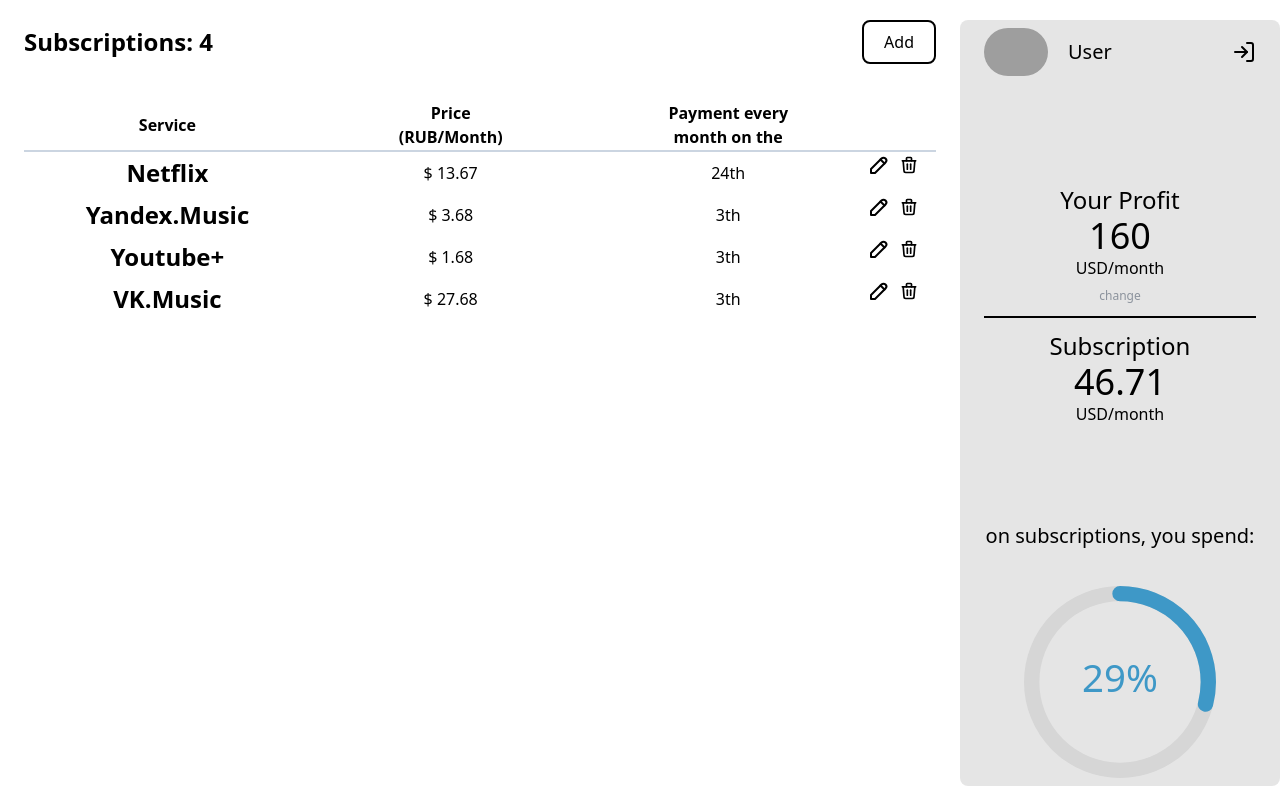
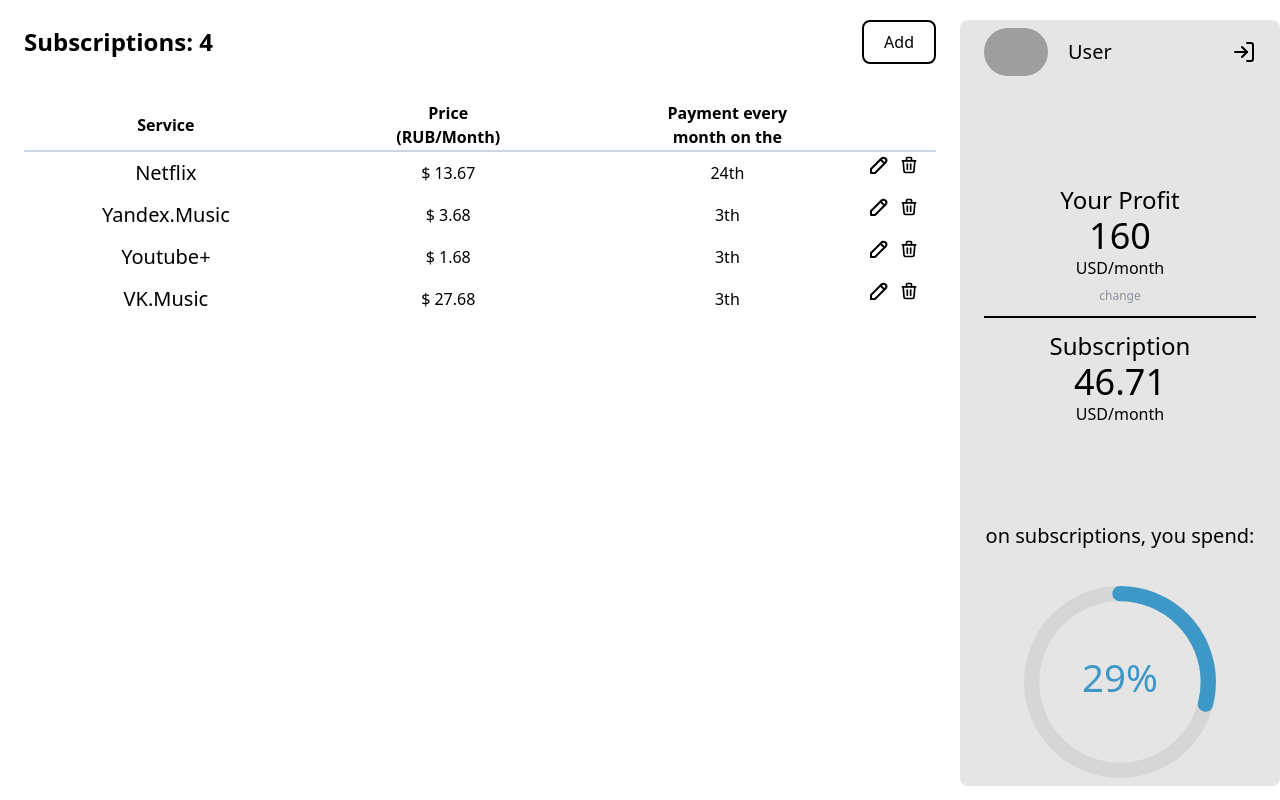
Before and after one commit to Aleksh56/Subscribe-manager, a React (Create React App) app: page / in a window 1280 px wide. Built offline with nearby package versions, Linux system fonts and the light colour scheme; grey boxes are pictures that could not be loaded; the HTML template or start-up script is replaced by a standard one.

Commit message:
v1.1 -> Some code optimization(move fome flex and font styles to styles.js component)

```diff
--- a/public/index.html
+++ b/public/index.html
@@ -11,7 +11,7 @@
     />
     <link rel="apple-touch-icon" href="%PUBLIC_URL%/logo192.png" />
     <link rel="manifest" href="%PUBLIC_URL%/manifest.json" />
-    <title>React App</title>
+    <title>Subscribe manager</title>
   </head>
   <body>
     <noscript>You need to enable JavaScript to run this app.</noscript>
--- a/src/components/dashboard/dashboard.jsx
+++ b/src/components/dashboard/dashboard.jsx
@@ -1,6 +1,7 @@
 import React, { useState } from 'react';
 import { CircularProgressbar } from 'react-circular-progressbar';
 import 'react-circular-progressbar/dist/styles.css';
+import styles from '../../style';
 import { subsAmountCounter } from '../../tools/Amount';
 
 const Dashboard = ({subs}) => {
@@ -21,23 +22,23 @@
     return(
         <>
             <div className='mb-24'>
-                <div className='flex items-center justify-center text-center flex-col py-3 border-b-2 border-black'>
+                <div className={`${styles.flexCenterCol} text-center py-3 border-b-2 border-black`}>
                     <p className='text-2xl'>Your Profit</p>
                     <div className=''>
-                        {!input && <p className='text-4xl font-medium'>{profit}</p>}
+                        {!input && <p className={`${styles.heading1}`}>{profit}</p>}
                         {input && <input type="number" className='border-2 border-black rounded-lg px-3 py-1 w-20 appearance-none' onChange={handleChange} value={profit}/>}
                     </div>
                     <p>USD/month</p>
                     <button className='mt-2 text-xs text-slate-700/50' onClick={() => setInput(!input)}>change</button>
                 </div>
-                <div className='flex items-center justify-center text-center flex-col mt-3'>
+                <div className={`${styles.flexCenterCol} text-center mt-3`}>
                     <p className='text-2xl'>Subscription</p>
-                    <p className='text-4xl font-medium'>{montly}</p>
+                    <p className={`${styles.heading1}`}>{montly}</p>
                     <p>USD/month</p>
                 </div>
             </div>
 
-            <div className='flex items-center justify-center flex-col'>
+            <div className={`${styles.flexCenterCol}`}>
                 <p className='text-xl mb-9'>on subscriptions, you spend:</p>
                 <div className='w-48'>
                     <CircularProgressbar value={percentage} text={`${percentage}%` } />
--- a/src/components/header.jsx
+++ b/src/components/header.jsx
@@ -1,4 +1,5 @@
 import React, {useState} from 'react';
+import styles from '../style';
 
 const Header = ({length, onAdd}) => {
     const [click, setClick] = useState(false);
@@ -19,15 +20,15 @@
     };
 
     return (
-        <div className='flex items-center justify-between mb-9'>
-            <p className='text-2xl font-semibold'>Subscriptions: {length}</p>
+        <div className={`mb-9 ${styles.flexNav}`}>
+            <p className={`${styles.heading2}`}>Subscriptions: {length}</p>
             <button onClick={() => setClick(!click)} className="transition-colors duration-300 font-medium px-5 py-2 border-2 border-black rounded-lg hover:bg-amber-300">Add</button>
 
-            {click && <div className='h-full w-full bg-black/40 fixed top-0 left-0 flex items-center justify-center transition-all duration-150' onClick={() => setClick(!click)}>
-                    <div className='p-48 rounded-lg h-max bg-white flex flex-col items-center justify-start w-2/5' onClick={e => e.stopPropagation()}>
+            {click && <div className={`${styles.flexCenter} h-full w-full bg-black/40 fixed top-0 left-0 transition-all duration-150`} onClick={() => setClick(!click)}>
+                    <div className={`${styles.flexStartCol} p-48 rounded-lg h-max bg-white w-2/5`} onClick={e => e.stopPropagation()}>
                         <button className='relative text-3xl -top-44 -right-80' onClick={() => setClick(!click)}>X</button>
                         <p className='mb-20'>Add new subscription !</p>
-                        <form className='flex items-center justify-between'>
+                        <form className={`${styles.flexNav}`}>
                             <input type="text" name='title' id='title' onChange={handleTitleChange} className='border-2 border-black rounded-lg px-3 py-1 mx-2' placeholder='Title...'/>
                             <input type="number" name='cost' id='cost' onChange={handleCostChange} step={0.01} className='border-2 border-black rounded-lg px-3 py-1 mx-2' placeholder='Cost/month' />
                             <input type="number" name='date' id='date' onChange={handleDateChange} className='border-2 border-black rounded-lg px-3 py-1 mx-2' placeholder='Date of payment' />
--- a/src/components/leftSide.jsx
+++ b/src/components/leftSide.jsx
@@ -1,4 +1,5 @@
 import React, { useState } from 'react';
+import styles from '../style';
 import Header from './header';
 import SubscribeCard from './subscribeCard';
 
@@ -54,7 +55,7 @@
                     <tr>
                         <td></td>
                         <td>
-                            <span className='text-2xl font-semibold text-red-600'>У вас еще нет ни одной подписки !</span>
+                            <span className={`${styles.defaultHeading2} text-red-600`}>У вас еще нет ни одной подписки !</span>
                         </td>
                         <td></td>
                     </tr>
--- a/src/components/rightSide.jsx
+++ b/src/components/rightSide.jsx
@@ -1,14 +1,15 @@
 import React from 'react';
+import styles from '../style';
 import Dashboard from './dashboard/dashboard';
 import ExitButton from './exit-button/exitButton';
 
 const RightSide = ({subs}) => {
     return (
         <div className='float-right w-1/4 px-6 bg-black/10 py-2 rounded-lg'>
-            <div className='flex items-center justify-between mb-24'>
-                <div className='flex items-center'>
+            <div className={`${styles.flexNav} mb-24`}>
+                <div className={`${styles.flexCenter}`}>
                     <img src="https://e7.pngegg.com/pngimages/165/652/png-clipart-businessperson-computer-icons-avatar-avatar-heroes-public-relations.png" alt="" className='rounded-full w-16' />
-                    <p className='ml-5 text-xl font-medium'>User</p>
+                    <p className={`${styles.heading3} ml-5`}>User</p>
                 </div>
                 <ExitButton />
             </div>
--- a/src/components/subscribeCard.jsx
+++ b/src/components/subscribeCard.jsx
@@ -1,15 +1,16 @@
 import React from 'react';
 import ChangeButton from './change-button/changeButton'
 import DeleteButton from './del-button/DeleteButton';
+import styles from '../style';
 
 const SubscribeCard = ({title, cost, date, color, id, deleteSub, onChangeSub}) => {
 
     return(
         <tr className='leading-10'>
-            <td className={`text-2xl font-semibold text-black-600`}>{title}</td>
+            <td className={`${styles.heading3}`}>{title}</td>
             <td>$ {cost}</td>
             <td>{date}th</td>
-            <td className='flex items-center'>
+            <td className={`${styles.flexCenter}`}>
                 <ChangeButton onChangeSubs = {() => onChangeSub(id)}  />
                 <DeleteButton onDeleteSubs = {() => deleteSub(id)}/>
             </td>
--- /dev/null
+++ b/src/style.js
@@ -0,0 +1,18 @@
+
+const styles = {
+
+    heading1: 'text-4xl font-medium',
+    heading2: 'text-2xl font-semibold text-black',
+    heading3: 'text-xl font-medium text-black',
+    defaultHeading2: 'text-2xl font-semibold',
+
+    flexCenter: 'flex items-center justify-center',
+    flexStart: 'flex items-center justify-start',
+    flexNav: 'flex items-center justify-between',
+    flexStartCol: 'flex items-center justify-start flex-col',
+    flexCenterCol: 'flex items-center justify-center flex-col',
+
+}
+
+
+export default styles;
```
Also changed, not shown: 1 other file (tests, documents, lock files or other folders).
